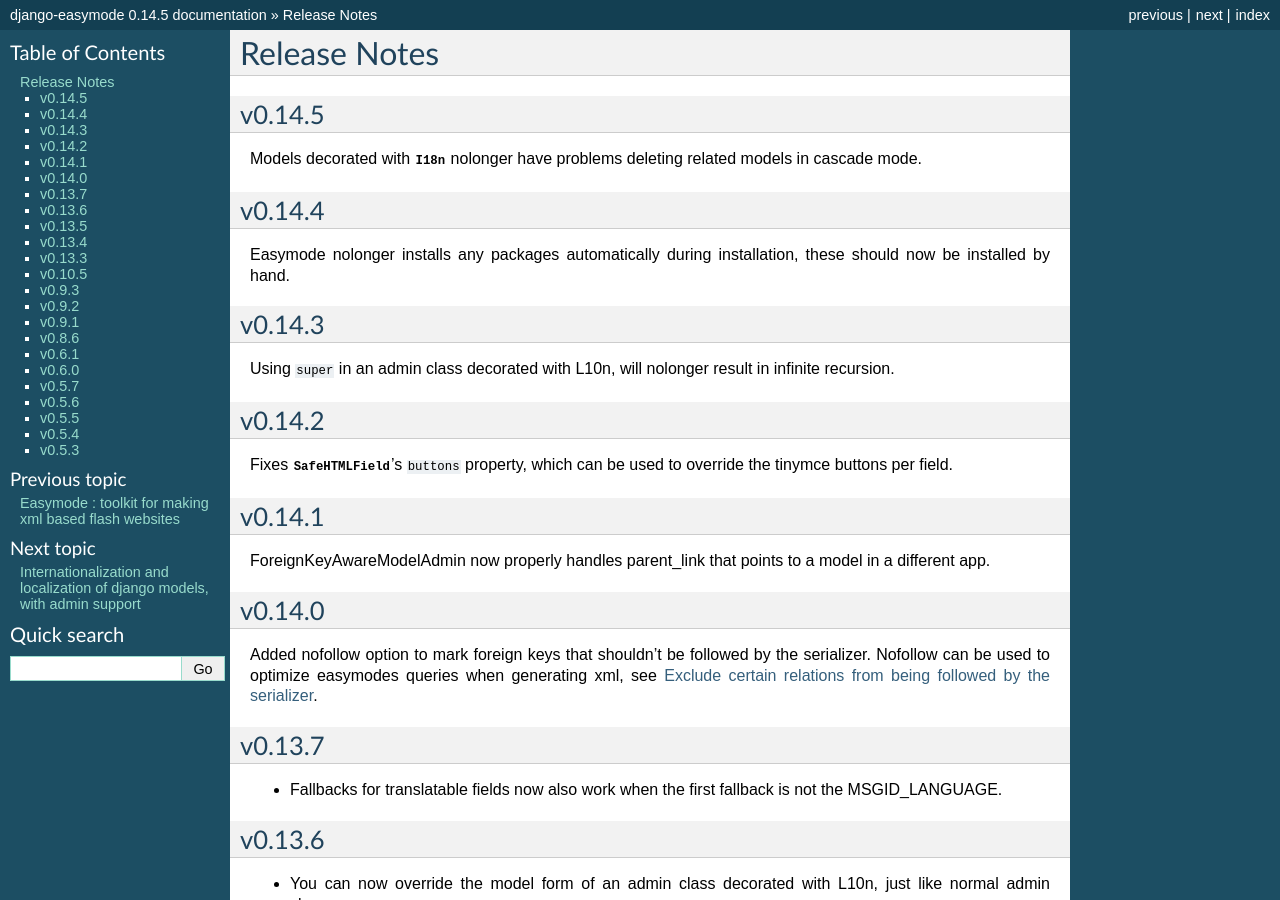
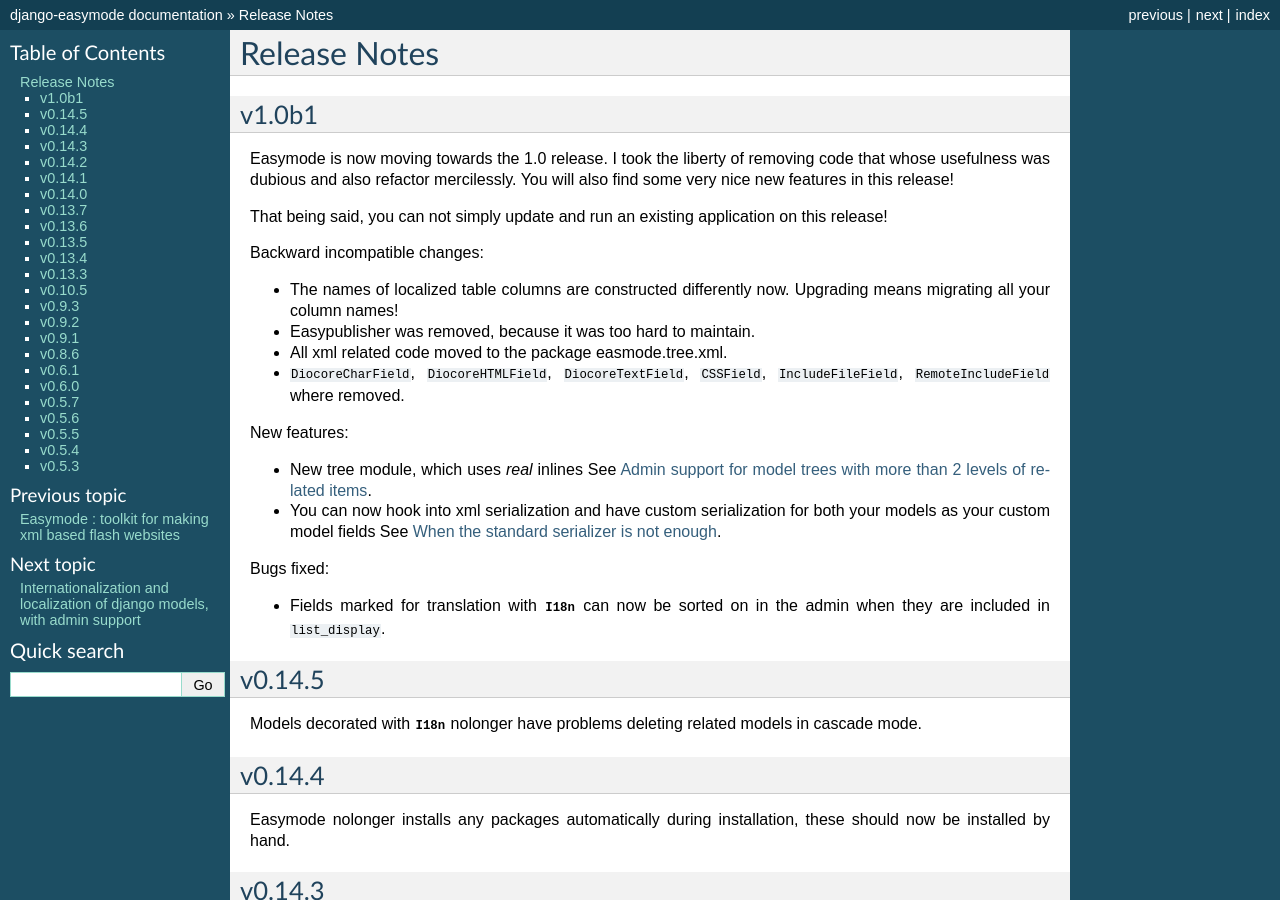
Before and after one commit to specialunderwear/django-easymode, a Sphinx documentation site: the page built from docs/changes.rst, in a window 1280 px wide and 900 px high. Built offline with Sphinx 7.4.7, drawn with Linux system fonts in a browser that asks for light colours; some of the changed text lies outside the part shown.

Commit message:
release v1.0b1

```diff
--- a/docs/changes.rst
+++ b/docs/changes.rst
@@ -1,5 +1,34 @@
 Release Notes
 =============
+
+v1.0b1
+------
+
+Easymode is now moving towards the 1.0 release. I took the liberty of removing
+code that whose usefulness was dubious and also refactor mercilessly. You will
+also find some very nice new features in this release!
+
+That being said, you can not simply update and run an existing application on
+this release!
+
+Backward incompatible changes:
+
+- The names of localized table columns are constructed differently now. Upgrading means migrating all your column names!
+- Easypublisher was removed, because it was too hard to maintain.
+- All xml related code moved to the package easmode.tree.xml.
+- ``DiocoreCharField``, ``DiocoreHTMLField``, ``DiocoreTextField``, ``CSSField``,
+  ``IncludeFileField``, ``RemoteIncludeField`` where removed.
+
+New features:
+
+- New tree module, which uses *real* inlines See :ref:`tree_explanation`.
+- You can now hook into xml serialization and have custom serialization for both
+  your models as your custom model fields See :ref:`serialize_hook`.
+
+Bugs fixed:
+
+- Fields marked for translation with :class:`~easymode.i18n.decorators.I18n` can
+  now be sorted on in the admin when they are included in ``list_display``.
 
 v0.14.5
 -------
--- a/docs/xslt/index.rst
+++ b/docs/xslt/index.rst
@@ -120,6 +120,8 @@
 
 Other helpers can be found in the :mod:`easymode.xslt.response` module.
 
+.. _serialize_hook:
+
 When the standard serializer is not enough
 ------------------------------------------
 
--- a/setup.py
+++ b/setup.py
@@ -15,7 +15,7 @@
 
 release notes at http://packages.python.org/django-easymode/changes.html"""
 
-version = '0.14.5'
+version = 'v1.0b1'
 packages = []
 data_files = []
 
@@ -56,7 +56,7 @@
     author_email='easymode@librelist.com',
     maintainer='L. van de Kerkhof',
     maintainer_email='easymode@librelist.com',
-    keywords='adobe flex flash xml xslt',
+    keywords='adobe flex flash xml xslt i18n internationalization translate',
     long_description=description,
     url='http://github.com/LUKKIEN/django-easymode',
     packages=packages,
```
